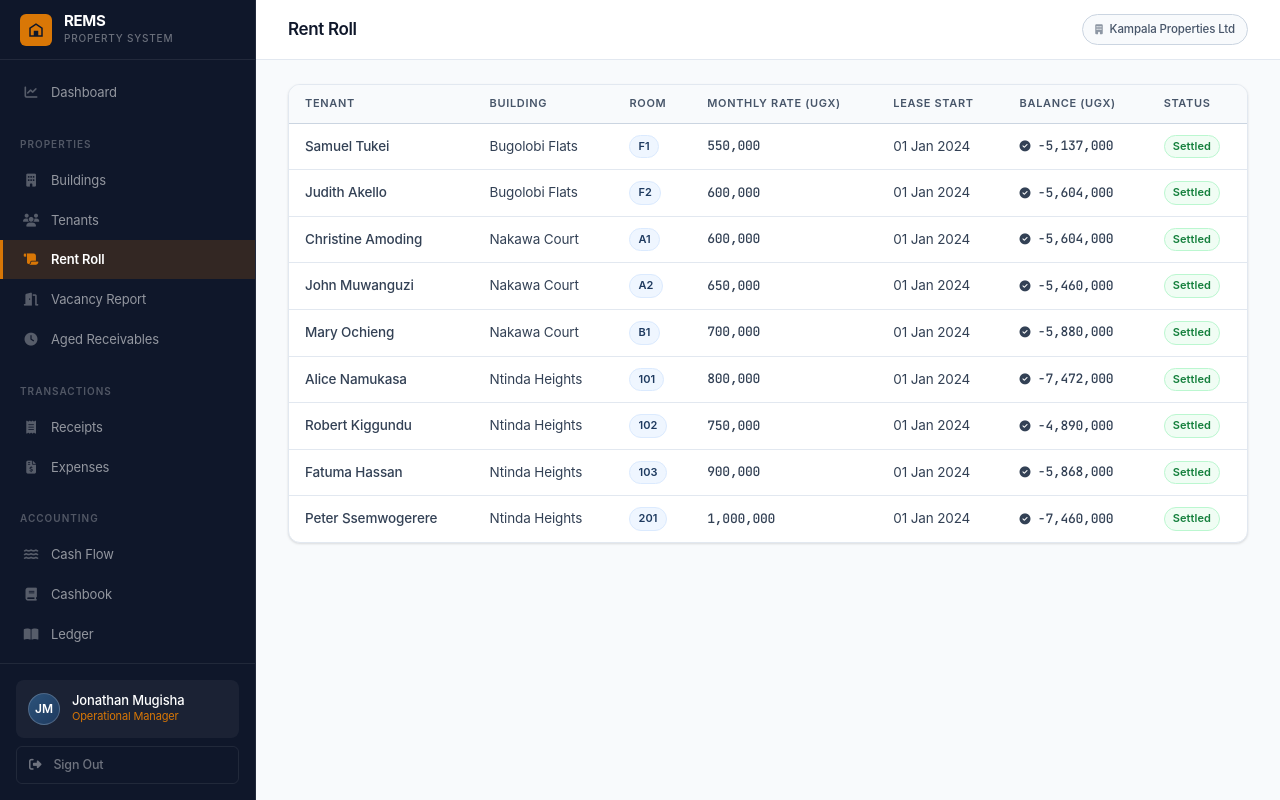
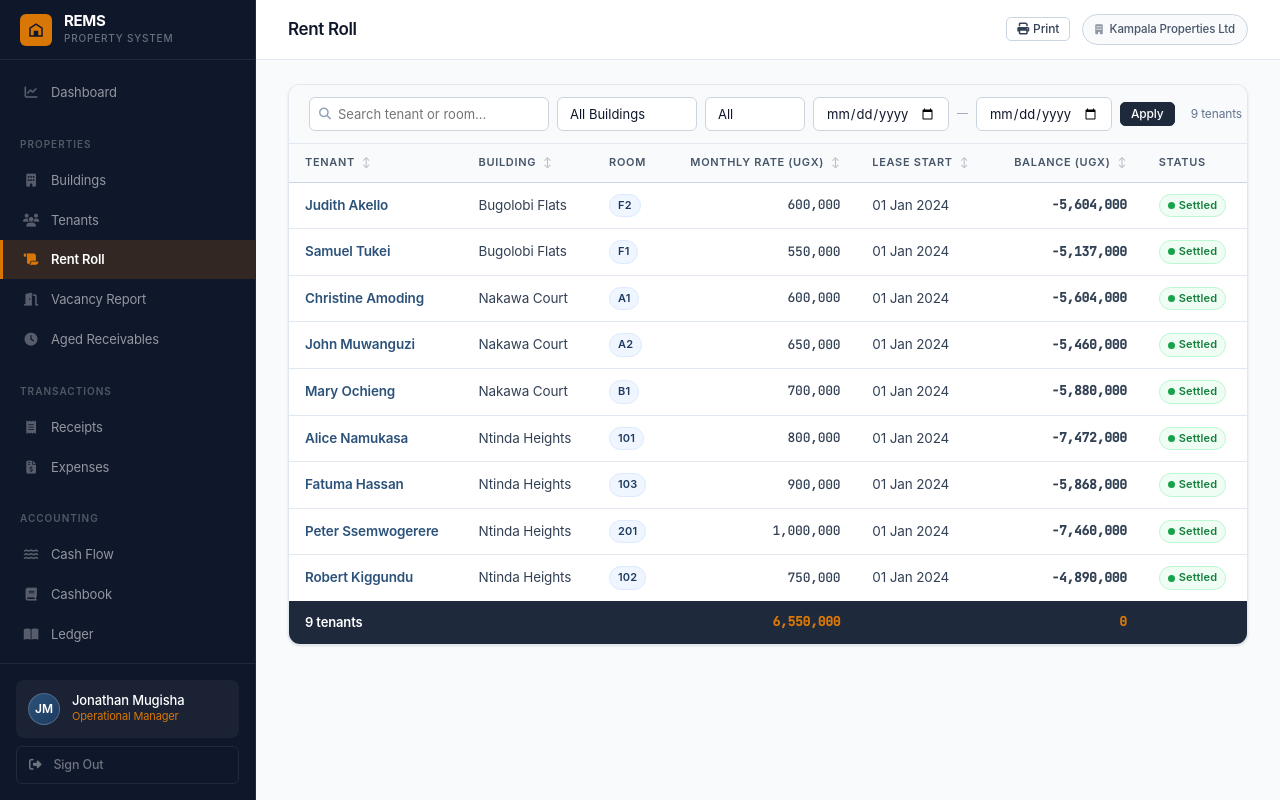
Before and after one commit to jonathan-ndayisenga/REMS, a Django app: page /tenants/rent-roll/ in a window 1280 px wide. Run offline with Django 5.2, Linux system fonts and the light colour scheme; a user stored in the database is signed in; data comes from the database, SQL or seed files in the repository.

Commit message:
UI update and fix

```diff
--- a/templates/tenants/rent_roll.html
+++ b/templates/tenants/rent_roll.html
@@ -2,30 +2,167 @@
 {% load humanize %}
 {% block title %}Rent Roll{% endblock %}
 {% block page_title %}Rent Roll{% endblock %}
+
+{% block topbar_actions %}
+<button onclick="window.print()" class="btn btn-ghost btn-sm no-print">
+  <i class="fas fa-print"></i> Print
+</button>
+{% endblock %}
+
 {% block content %}
 <div class="card">
+
+  <!-- Filter bar — single row, no wrap -->
+  <div class="filter-bar no-print" style="flex-wrap:nowrap;gap:var(--sp-2);overflow-x:auto;">
+    <form method="get" style="display:contents;" id="rr-form">
+
+      <!-- Search -->
+      <div class="search-wrap" style="flex-shrink:0;">
+        <i class="fas fa-search search-icon"></i>
+        <input type="text"
+               id="rr-search"
+               placeholder="Search tenant or room..."
+               data-search-table="rent-roll-table"
+               style="padding-left:28px;width:240px;">
+      </div>
+
+      <!-- Building -->
+      <select name="building" onchange="this.form.submit()" style="flex-shrink:0;width:140px;">
+        <option value="">All Buildings</option>
+        {% for b in buildings %}
+        <option value="{{ b.pk }}" {% if building_filter == b.pk|stringformat:"s" %}selected{% endif %}>{{ b.name }}</option>
+        {% endfor %}
+      </select>
+
+      <!-- Status -->
+      <select name="status" onchange="this.form.submit()" style="flex-shrink:0;width:100px;">
+        <option value=""        {% if status_filter == ""        %}selected{% endif %}>All</option>
+        <option value="overdue" {% if status_filter == "overdue" %}selected{% endif %}>Overdue</option>
+        <option value="settled" {% if status_filter == "settled" %}selected{% endif %}>Settled</option>
+      </select>
+
+      <!-- Date range -->
+      <input type="date" name="date_from" value="{{ date_from }}"
+             title="Lease start from" style="flex-shrink:0;width:136px;">
+      <span style="font-size:11px;color:var(--text-faint);flex-shrink:0;">—</span>
+      <input type="date" name="date_to" value="{{ date_to }}"
+             title="Lease start to" style="flex-shrink:0;width:136px;">
+
+      <button type="submit" class="btn btn-primary btn-sm" style="flex-shrink:0;">Apply</button>
+
+      {% if date_from or date_to or building_filter or status_filter %}
+      <a href="{% url 'tenants:rent_roll' %}" class="btn btn-ghost btn-sm" style="flex-shrink:0;">Clear</a>
+      {% endif %}
+
+    </form>
+
+    <span class="filter-spacer" style="flex-shrink:0;"></span>
+    <span class="filter-summary" id="rr-count" style="flex-shrink:0;white-space:nowrap;">
+      {{ total_tenants }} tenant{{ total_tenants|pluralize }}
+    </span>
+  </div>
+
+  <!-- Table -->
   <div class="table-container">
-    <table class="rems-table">
-      <thead><tr><th>Tenant</th><th>Building</th><th>Room</th><th>Monthly Rate (UGX)</th><th>Lease Start</th><th>Balance (UGX)</th><th>Status</th></tr></thead>
+    <table class="rems-table" id="rent-roll-table" data-sortable>
+      <thead>
+        <tr>
+          <th data-sort>Tenant</th>
+          <th data-sort>Building</th>
+          <th>Room</th>
+          <th data-sort style="text-align:right;">Monthly Rate (UGX)</th>
+          <th data-sort>Lease Start</th>
+          <th data-sort style="text-align:right;">Balance (UGX)</th>
+          <th>Status</th>
+        </tr>
+      </thead>
       <tbody>
         {% for row in rows %}
         <tr>
-          <td><a href="{% url 'tenants:detail' row.tenant.pk %}" style="font-weight:500;color:var(--navy);">{{ row.tenant.full_name }}</a></td>
-          <td>{{ row.tenant.building.name }}</td>
+          <td>
+            <a href="{% url 'tenants:detail' row.tenant.pk %}" class="fw-600 text-brand">
+              {{ row.tenant.full_name }}
+            </a>
+          </td>
+          <td class="text-muted">{{ row.tenant.building.name }}</td>
           <td><span class="badge badge-navy">{{ row.tenant.room_number }}</span></td>
-          <td class="money">{{ row.tenant.monthly_rate|floatformat:0|intcomma }}</td>
-          <td>{{ row.tenant.lease_start|date:"d M Y" }}</td>
-          <td class="money {% if row.balance > 0 %}text-credit{% else %}text-debit{% endif %}">
-            {% if row.balance > 0 %}<i class="fas fa-exclamation-circle" style="font-size:11px;"></i>{% else %}<i class="fas fa-check-circle" style="font-size:11px;"></i>{% endif %}
+          <td class="money text-right">{{ row.tenant.monthly_rate|floatformat:0|intcomma }}</td>
+          <td class="text-sub nowrap">{{ row.tenant.lease_start|date:"d M Y" }}</td>
+          <td class="money text-right fw-600 {% if row.balance > 0 %}text-credit{% else %}text-debit{% endif %}">
             {{ row.balance|floatformat:0|intcomma }}
           </td>
-          <td><span class="badge {% if row.overdue %}badge-danger{% else %}badge-success{% endif %}">{% if row.overdue %}Overdue{% else %}Settled{% endif %}</span></td>
+          <td>
+            {% if row.overdue %}
+            <span class="badge badge-red">
+              <span class="status-dot dot-red"></span> Overdue
+            </span>
+            {% else %}
+            <span class="badge badge-green">
+              <span class="status-dot dot-green"></span> Settled
+            </span>
+            {% endif %}
+          </td>
         </tr>
         {% empty %}
-        <tr><td colspan="7" style="text-align:center;padding:32px;color:var(--text-muted);">No active tenants.</td></tr>
+        <tr class="empty-row">
+          <td colspan="7">
+            <div class="empty-state">
+              <div class="empty-icon"><i class="fas fa-scroll"></i></div>
+              <div class="empty-title">No tenants match your filters</div>
+              <div class="empty-sub">Try adjusting the date range, building, or status filter.</div>
+              <a href="{% url 'tenants:rent_roll' %}" class="btn btn-ghost">Clear Filters</a>
+            </div>
+          </td>
+        </tr>
         {% endfor %}
       </tbody>
+
+      {% if rows %}
+      <tfoot>
+        <tr>
+          <td colspan="3" class="fw-600">
+            {{ total_tenants }} tenant{{ total_tenants|pluralize }}
+          </td>
+          <td class="money tfoot-accent text-right">
+            {{ total_monthly|floatformat:0|intcomma }}
+          </td>
+          <td></td>
+          <td class="money tfoot-accent text-right">
+            {{ total_outstanding|floatformat:0|intcomma }}
+          </td>
+          <td></td>
+        </tr>
+      </tfoot>
+      {% endif %}
+
     </table>
   </div>
+
 </div>
 {% endblock %}
+
+{% block extra_js %}
+<script>
+/* Keep counter in sync with live search */
+(function () {
+  const search  = document.getElementById('rr-search');
+  const counter = document.getElementById('rr-count');
+  const table   = document.getElementById('rent-roll-table');
+  if (!search || !table) return;
+
+  search.addEventListener('input', () => {
+    const q = search.value.trim().toLowerCase();
+    let visible = 0;
+    table.querySelectorAll('tbody tr:not(.empty-row)').forEach(row => {
+      const show = !q || row.textContent.toLowerCase().includes(q);
+      row.style.display = show ? '' : 'none';
+      if (show) visible++;
+    });
+    counter.textContent = visible + ' tenant' + (visible !== 1 ? 's' : '');
+
+    const emptyRow = table.querySelector('.empty-row');
+    if (emptyRow) emptyRow.style.display = visible === 0 && q ? '' : 'none';
+  });
+})();
+</script>
+{% endblock %}
--- a/tenants/views.py
+++ b/tenants/views.py
@@ -100,13 +100,51 @@ def tenant_delete(request, pk):
 def rent_roll(request):
     if not request.user.can_manage_tenants() and not request.user.can_access_finance():
         return HttpResponseForbidden()
-    buildings = request.user.get_buildings_qs()
-    tenants = Tenant.objects.filter(building__in=buildings, status='active').select_related('building')
+
+    all_buildings = request.user.get_buildings_qs()
+    building_filter = request.GET.get('building', '')
+    date_from       = request.GET.get('date_from', '')
+    date_to         = request.GET.get('date_to', '')
+    status_filter   = request.GET.get('status', '')  # 'overdue' | 'settled' | ''
+
+    tenants_qs = Tenant.objects.filter(
+        building__in=all_buildings, status='active'
+    ).select_related('building').order_by('building__name', 'full_name')
+
+    if building_filter:
+        tenants_qs = tenants_qs.filter(building_id=building_filter)
+    if date_from:
+        tenants_qs = tenants_qs.filter(lease_start__gte=date_from)
+    if date_to:
+        tenants_qs = tenants_qs.filter(lease_start__lte=date_to)
+
     rows = []
-    for t in tenants:
+    total_monthly     = Decimal('0')
+    total_outstanding = Decimal('0')
+
+    for t in tenants_qs:
         balance = t.get_balance()
-        rows.append({'tenant': t, 'balance': balance, 'overdue': balance > 0})
-    return render(request, 'tenants/rent_roll.html', {'rows': rows, 'buildings': buildings})
+        overdue = balance > 0
+        if status_filter == 'overdue' and not overdue:
+            continue
+        if status_filter == 'settled' and overdue:
+            continue
+        rows.append({'tenant': t, 'balance': balance, 'overdue': overdue})
+        total_monthly += t.monthly_rate
+        if overdue:
+            total_outstanding += balance
+
+    return render(request, 'tenants/rent_roll.html', {
+        'rows':              rows,
+        'buildings':         all_buildings,
+        'building_filter':   building_filter,
+        'date_from':         date_from,
+        'date_to':           date_to,
+        'status_filter':     status_filter,
+        'total_monthly':     total_monthly,
+        'total_outstanding': total_outstanding,
+        'total_tenants':     len(rows),
+    })
 
 
 @login_required
```
